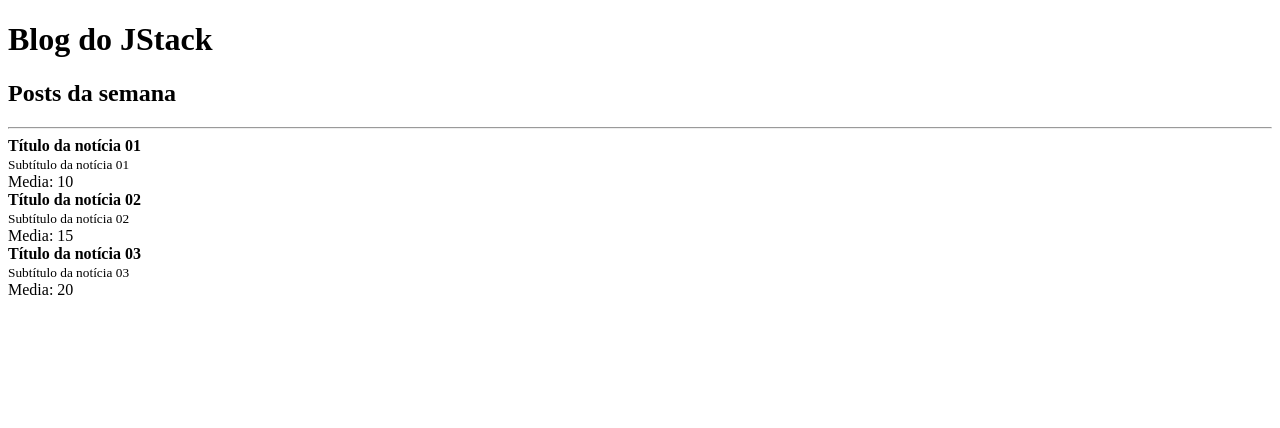
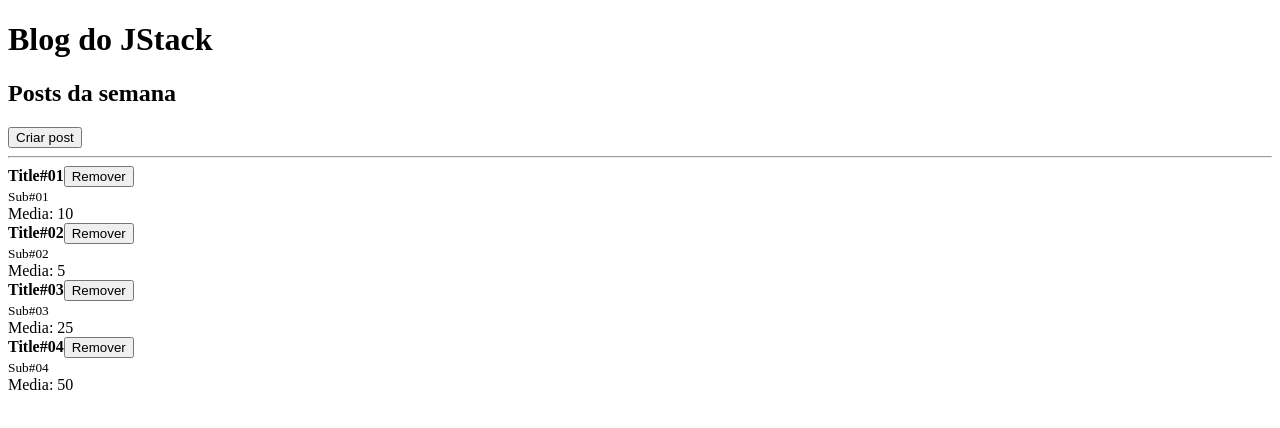
Before and after one commit to pabloTokuo/jstack, a React app in the folder react-fundamentos/: page / in a window 1280 px wide. Shown: the top 428 px of the page. Built offline with nearby package versions, Linux system fonts and the light colour scheme; the HTML template or start-up script is replaced by a standard one.

Commit message:
useState e callback via props

```diff
--- a/react-fundamentos/src/App.js
+++ b/react-fundamentos/src/App.js
@@ -1,38 +1,59 @@
 import React from "react";
+import { useState } from "react";
 
 import Post from "./Post";
 import Header from "./Header";
 
 function App() {
+  const [posts, setPosts] = useState(
+    [
+      { id: Math.random(), title: "Title#01", subtitle: "Sub#01", likes: 20},
+      { id: Math.random(), title: "Title#02", subtitle: "Sub#02", likes: 10},
+      { id: Math.random(), title: "Title#03", subtitle: "Sub#03", likes: 50},
+      { id: Math.random(), title: "Title#04", subtitle: "Sub#04", likes: 100},
+    ]
+  );
+
+  const handleCreatePostButton = () => {
+      setPosts((prevState) => [
+        ...prevState,
+        {
+          id: Math.random(),
+          title: `Title#0${prevState.length + 1}`,
+          subtitle: `Sub#0${prevState.length + 1}`,
+          likes: 100
+        }
+      ])
+  };
+
+  const handleRemoveButton = (postId) => {
+    setPosts((prevState) => (
+      prevState.filter((post) => post.id !== postId)
+    ))
+  }
+
   return (
     <>
       <Header title="Blog do JStack">
         <h2>Posts da semana</h2>
+        <button onClick={handleCreatePostButton}>Criar post</button>
       </Header>
 
       <hr />
 
-      <Post
-        likes={20}
-        post={{
-          title: "Título da notícia 01",
-          subtitle: "Subtítulo da notícia 01",
-        }}
-      />
-      <Post
-        likes={30}
-        post={{
-          title: "Título da notícia 02",
-          subtitle: "Subtítulo da notícia 02",
-        }}
-      />
-      <Post
-        likes={40}
-        post={{
-          title: "Título da notícia 03",
-          subtitle: "Subtítulo da notícia 03",
-        }}
-      />
+      {posts.map(post => (
+        <Post
+          key={post.id}
+          likes={post.likes}
+          onRemove={handleRemoveButton}
+          post={{
+            id: post.id,
+            title: post.title,
+            subtitle: post.subtitle
+          }}
+        />
+      ))}
+
     </>
   )
 }
--- a/react-fundamentos/src/Post.js
+++ b/react-fundamentos/src/Post.js
@@ -6,6 +6,7 @@ export default function Post(props) {
     <>
       <article>
         <strong>{props.post.title}</strong>
+        <button onClick={() => props.onRemove(props.post.id)}>Remover</button>
         <br />
         <small>{props.post.subtitle}</small>
       </article>
@@ -17,7 +18,9 @@ export default function Post(props) {
 
 Post.propTypes = {
   likes: PropTypes.number.isRequired,
+  onRemove: PropTypes.func.isRequired,
   post: PropTypes.shape({
+    id: PropTypes.number.isRequired,
     title: PropTypes.string.isRequired,
     subtitle: PropTypes.string.isRequired,
   }).isRequired,
```
